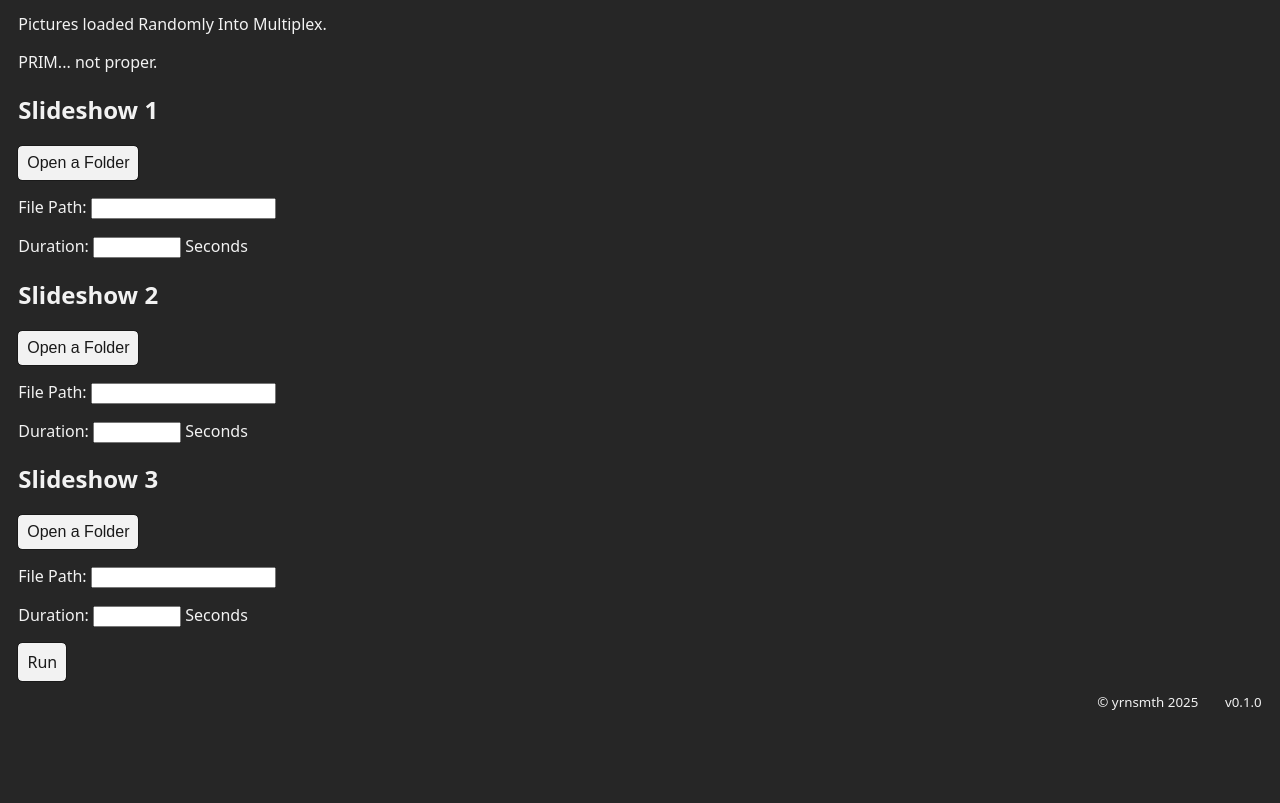
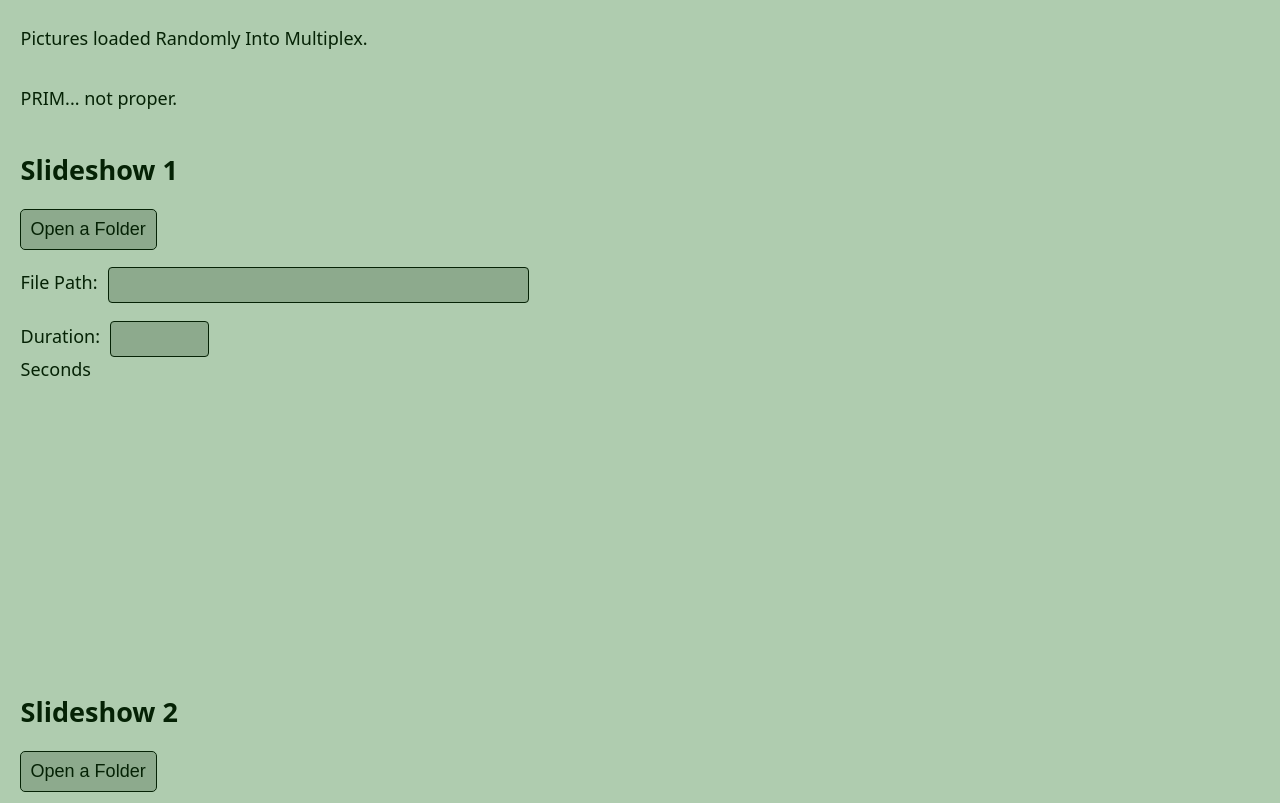
Before and after one commit to Yearnsmith/prim, an Electron app: page index.html in a window 1280 px wide. Shown: the part 89-892 px from the top of the page. Before the commit the page ends 800 px from the top, so only its background shows below. Drawn offline with Linux system fonts and the light colour scheme; no server answers.

Commit message:
update styling

```diff
--- a/assets/colours.css
+++ b/assets/colours.css
@@ -1,6 +1,18 @@
-html {
-  --colour--charcoal: hsl(0 0 15 / 1);
-  --colour--charcoal-dark: hsl(0 0 10 / 1);
-  --colour--chalk: hsl(0 0 95 / 1);
-  --colour--chalk-dark: hsl(0 0 75 / 1);
+:root {
+  --colour--charcoal-500: #535353;
+  --colour--charcoal-400: #424242;
+  --colour--charcoal-300: #313131;
+  --colour--charcoal-200: #202020;
+  --colour--charcoal-100: #0f0f0f;
+  --colour--chalk-900: #fff;
+  --colour--chalk-800: #dedede;
+  --colour--chalk-700: #e6e6e6;
+  --colour--pastel-green-900: #afccaf;
+  --colour--pastel-green-800: #8daa8d;
+  --colour--pastel-green-600: #6b886b;
+  --colour--pastel-green-400: #496649;
+  --colour--pastel-green-200: #274427;
+  --colour--pastel-green-100: #052205;
+  --colour--pastel-yellow: #dedeaf;
+
 }
--- a/index.css
+++ b/index.css
@@ -1,20 +1,82 @@
 @import url(./assets/colours.css);
+:root {
+  color-scheme: dark light;
+  font-size: 10px;
+}
+
 html {
-  background-color: var(--colour--charcoal);
-  color: var(--colour--chalk);
-  /* background-color: var(--colour--chalk); */
-  /* color: var(--colour--charcoal); */
   font-family: system-ui, -apple-system, BlinkMacSystemFont, 'Segoe UI', Roboto, Oxygen, Ubuntu, Cantarell, 'Open Sans', 'Helvetica Neue', sans-serif;
 
-  & {
-    padding: 0;
-    margin: 0;
+  padding: 0;
+  margin: 0;
+
+  @media (prefers-color-scheme: dark) {
+    & {
+      background: var(--colour--charcoal-200);
+      color: var(--colour--chalk-900);
+
+      --input--colour--outline: var(--colour--charcoal-500);
+      --input--colour--background: var(--colour--charcoal-400);
+      --input--colour--color: var(--colour--chalk-900);
+
+    }
   }
-  button, a.button {
+
+  @media (prefers-color-scheme: light) {
+    & {
+      background: var(--colour--pastel-green-900);
+      color: var(--colour--pastel-green-100);
+
+      --input--colour--outline: var(--colour--pastel-green-100);
+      --input--colour--background: var(--colour--pastel-green-800);
+      --input--colour--color: var(--colour--pastel-green-100);
+    }
+  }
+
+  --button--colour--outline: var(--input--colour--outline);
+  --button--colour--background: var(--input--colour--background);
+  --button--colour--color: var(--input--colour--color);
+}
+
+body {
+  font-size: 1.8rem;
+  height: 100dvh;
+  display: grid;
+  grid-template-rows: auto 1fr minmax(max-content, 5dvh);
+
+  grid-template-columns: 1fr;
+  margin: 0;
+  padding-block: 0;
+  padding-inline: 2ch;
+
+  header {
+    display: flex;
+    align-items: center;
+    justify-content: space-between;
+    column-gap: 1ch;
+
+    section {
+      display: flex;
+      flex-wrap: wrap;
+      align-items: baseline;
+      column-gap: 1ch;
+
+      #toggle-dark-mode {
+        width: 15ch;
+      }
+      @media screen and (max-width: 500px) {
+        align-items: flex-end;
+        column-gap: 2ch;
+        row-gap: 0;
+      }
+    }
+  }
+
+  button, .button {
     cursor: pointer;
-    outline: 1px solid var(--colour--charcoal-dark);
-    color: var(--colour--charcoal-dark);
-    background-color: var(--colour--chalk);
+    outline: 1px solid var(--button--colour--outline);
+    color: var(--button-colour--color);
+    background-color: var(--button--colour--background);
     text-decoration: none;
     border-radius: 4px;
     display: inline-block;
@@ -23,27 +85,67 @@ html {
     border: none;
     font-weight: 500 !important;
     font-size: 1em;
+
+    &:disabled {
+      background-color: #888;
+      cursor: not-allowed;
+    }
   }
-}
 
-body {
-  height: 100dvh;
-  display: grid;
-  grid-template-rows: auto 1fr minmax(max-content, 5dvh);
+  main {
+    display: grid;
+    grid-template-columns: 100%;
+    grid-template-rows: repeat(2, auto) 2fr 1fr;
+    label {
+      display: flex;
+      flex-wrap: wrap;
+      align-items: baseline;
+      column-gap: 1ch;
+    }
 
-  grid-template-columns: 1fr;
-  margin: 0;
-  padding-block: 0;
-  padding-inline: 2ch;
+    input {
+      font-size: .9em;
+      font-family: monospace;
+
+      padding-block: 0.5em;
+      padding-inline: 1ch;
+      border-radius: var(--button--border-radius, 4px);
+      border: 1px solid var(--input--colour--outline);
+      background-color: var(--input--colour--background);
+      color: var(--input--colour--color);
+
+      &:is([type=text], [type=url]) {
+        width: clamp(33ch, 33dvw, 400px);
+      }
+      &[type=number] {
+        max-width: 8ch;
+      }
+    }
+    section:last-of-type {
+      align-self: center;
+      justify-self: center;
+    }
+    #slideshow-settings {
+      display: flex;
+      flex-flow: row wrap;
+      justify-content: start;
+      align-items: stretch;
+      align-self: unset;
+      column-gap: 5.5dvw;
+
+      form {
+        display: block;
+        orphans: 0;
+      }
+    }
+  }
 }
 footer {
   justify-self: right;
-  /* align-self: end; */
   align-content: end;
   justify-items: end;
   height: 100%;
   width: 100%;
-  /* text-align: right; */
 
   #info {
     display: block;
```
Also changed, not shown: pages/slides/slides.css (+10 -5 lines).
